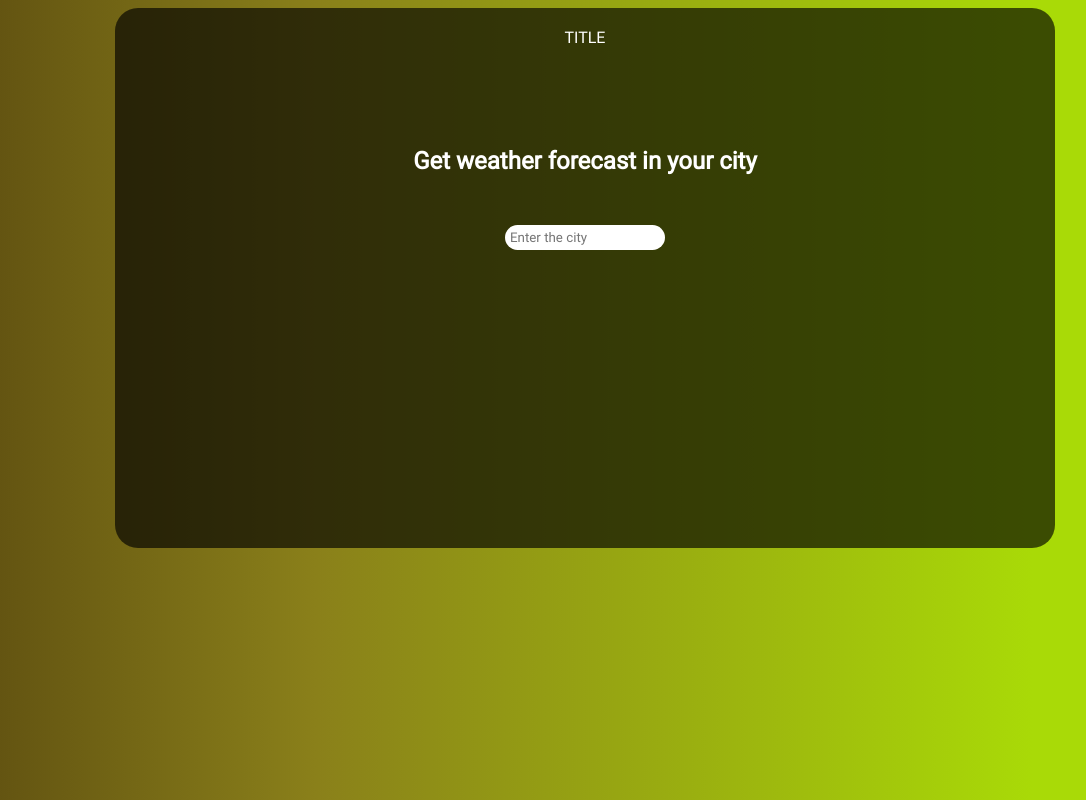
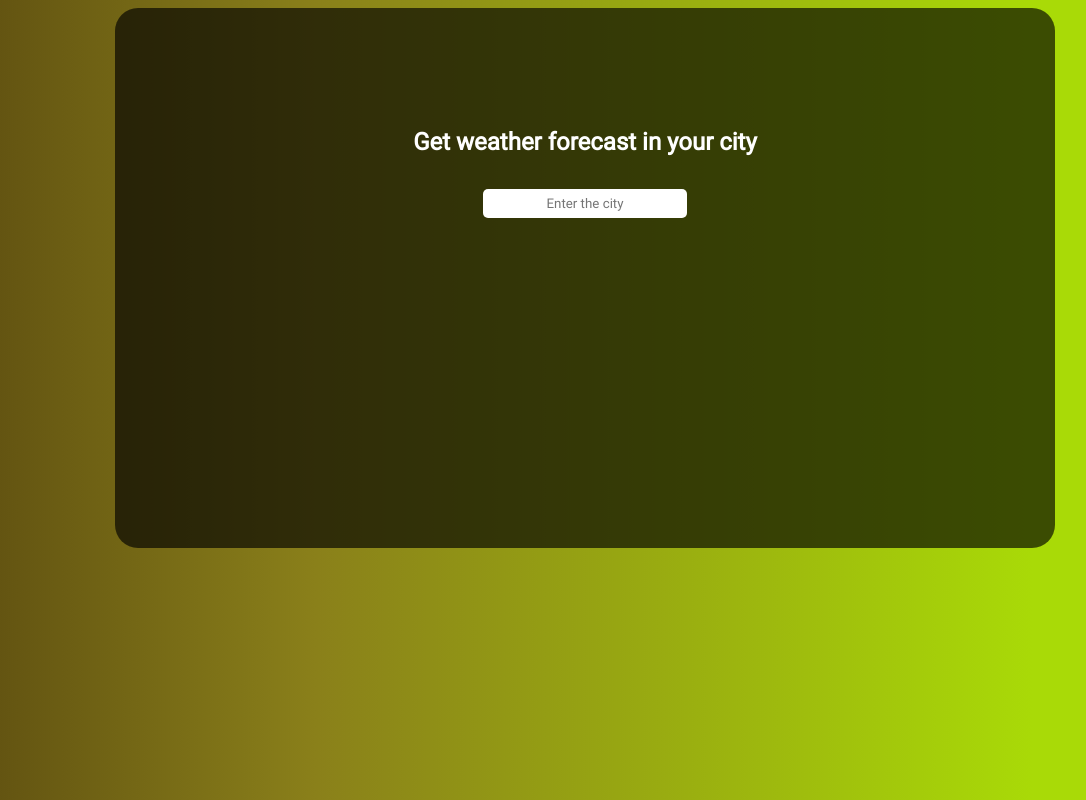
Before and after one commit to platonlov/Weather, a Vue app: page / in a window 1280 px wide. Shown: the whole page, without its empty margins (55-1141 px from the left). Built offline with nearby package versions, Linux system fonts and the light colour scheme.

Commit message:
Remove "Title" and make input look better

```diff
--- a/src/App.vue
+++ b/src/App.vue
@@ -31,7 +31,7 @@ export default {
     },
     maxTemp () {
       return "Max temperature: " + this.info.main.temp_max
-    }
+    },
 
   }
 }
@@ -40,8 +40,7 @@ export default {
 
 <template>
   <div class="square">
-    <div>TITLE</div>
-    <h2 v-if="this.city != ''"> Get weather forecast in: {{ this.city }}</h2>
+    <h2 v-if="this.city != ''"> Get weather forecast in {{ this.city }}</h2>
     <h2 v-else>Get weather forecast in your city  </h2>
     <form action="" @submit.prevent>
       <input v-model="city" class="input" type="text" placeholder="Enter the city"> <br>
@@ -95,11 +94,11 @@ body {
 }
 .square .input {
   border: transparent;
-  border-radius: 15px;
-  margin-top: 30px;
-  padding: 10px;
-  width: 150px;
-  padding: 5px;
+  border-radius: 5px;
+  margin-top: 13px;
+  padding: 7px;
+  width: 190px;
+  text-align: center;
 }
 .square .btn {
   border: transparent;
```
